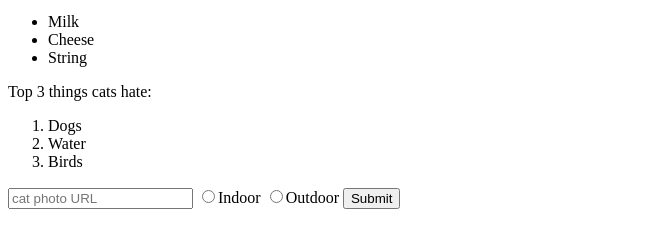
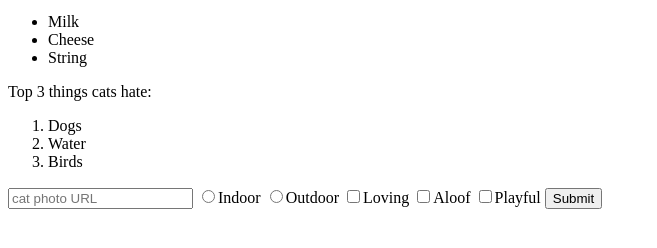
Before and after one commit to matthewburt-js/FCC-Responsive-Web-Design, a plain HTML site: page index.html in a window 1280 px wide. Shown: the part 426-674 px from the top of the page, without its empty margins (0-657 px from the left). Drawn offline with Linux system fonts and the light colour scheme.

Commit message:
Add personality checkboxes

```diff
--- a/index.html
+++ b/index.html
@@ -27,6 +27,15 @@
         <label for="outdoor">
             <input type="radio" name="indoor-outdoor" id="outdoor">Outdoor
         </label>
+        <label for="loving">
+            <input type="checkbox" name="personality" id="loving">Loving
+        </label>
+        <label for="aloof">
+            <input type="checkbox" name="personality" id="aloof">Aloof
+        </label>
+        <label for="playful">
+            <input type="checkbox" name="personality" id="playful">Playful
+        </label>
         <button type="submit">Submit</button>
     </form>
 
```
